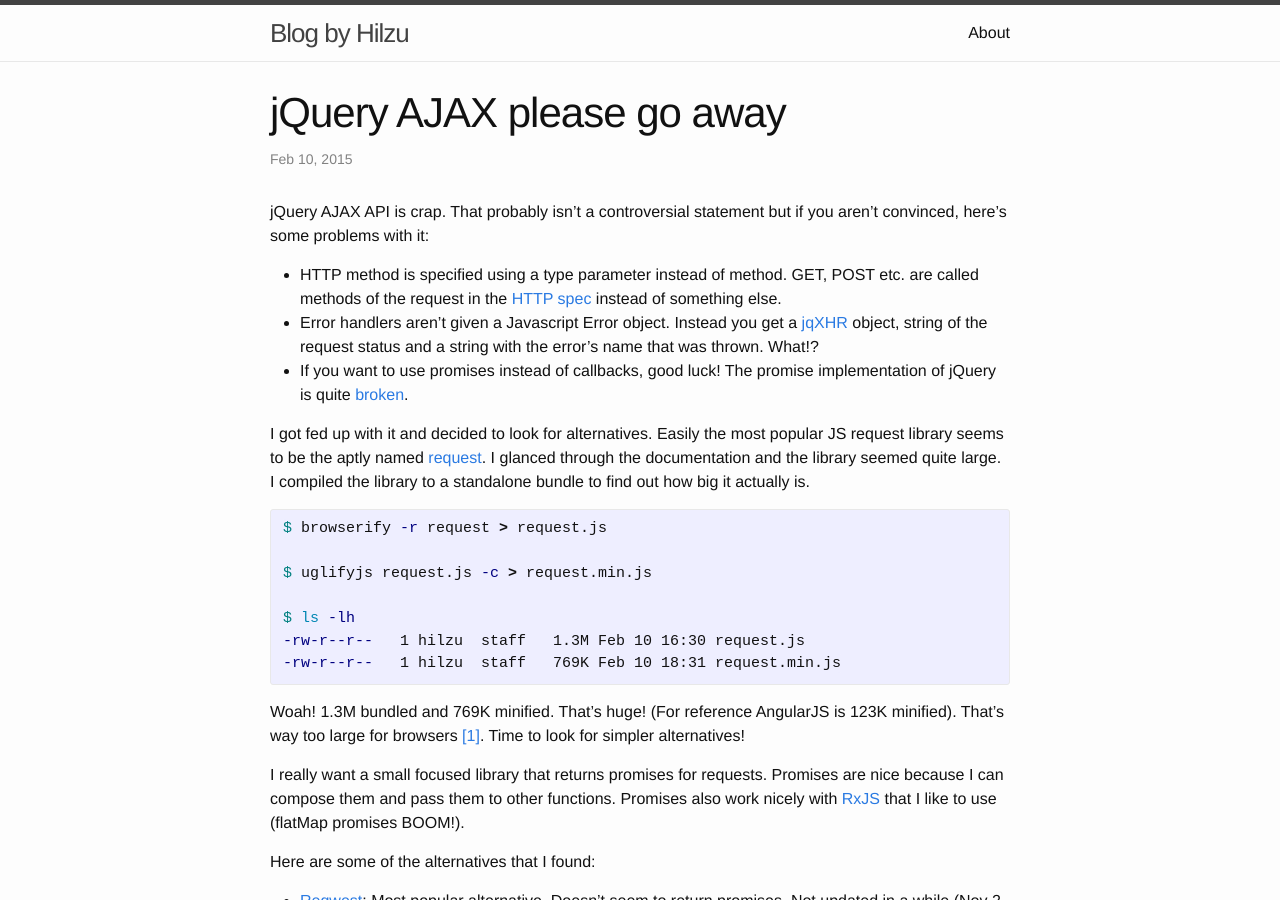
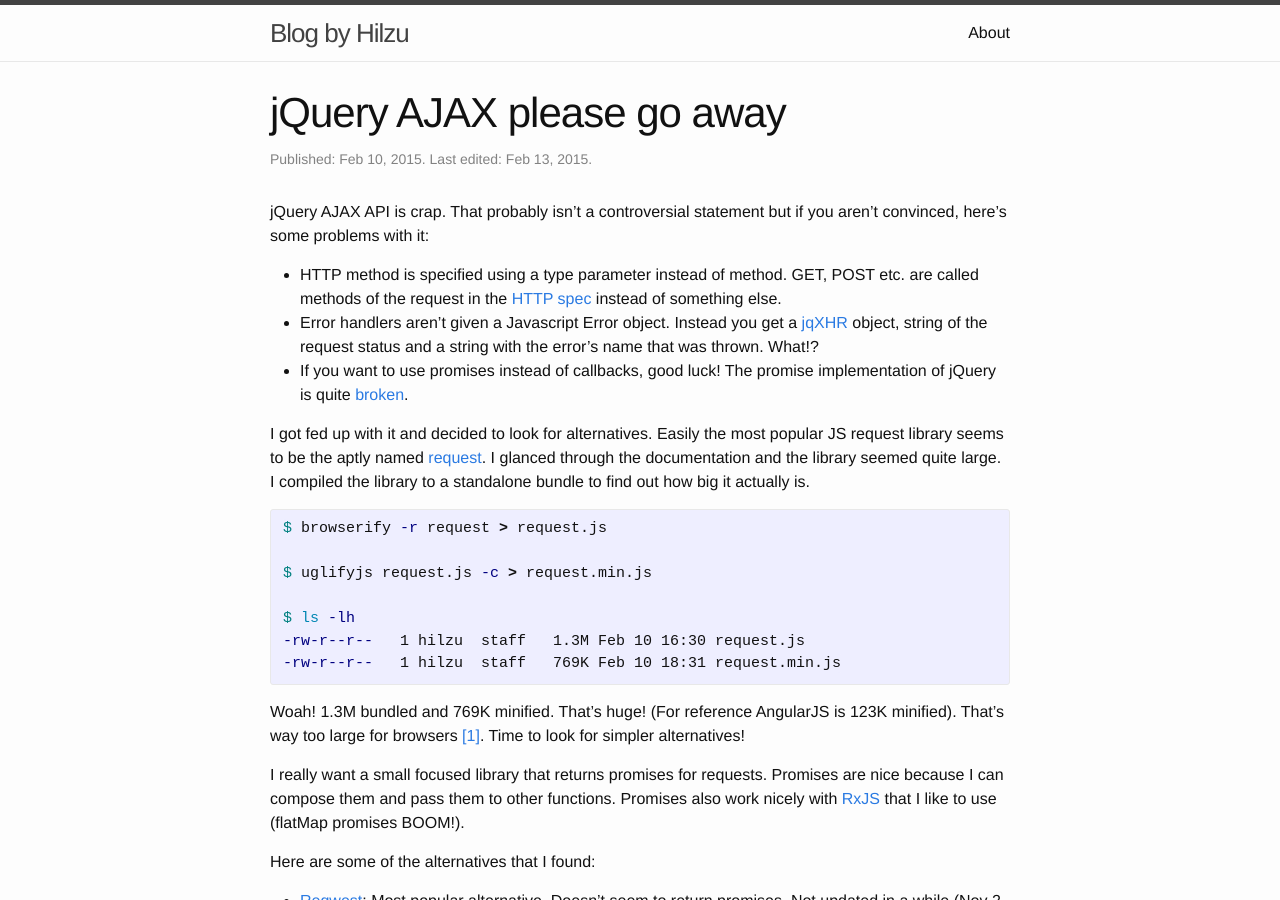
Before and after one commit to Hilzu/blog.hilzu.moe, a Jekyll site: the page built from _posts/2015-02-10-jquery-ajax-go-away.md, in a window 1280 px wide and 900 px high. Built offline with Jekyll 4.4.1, drawn with Linux system fonts in a browser that asks for light colours; comment, search, counter and statistics services are not loaded.

Commit message:
Add Last Modified to post and show it in listing and post

```diff
--- a/_layouts/post.html
+++ b/_layouts/post.html
@@ -5,7 +5,8 @@
 
   <header class="post-header">
     <h1 class="post-title" itemprop="name">{{ page.title }}</h1>
-    <p class="post-meta">{{ page.date | date: "%b %-d, %Y" }}{% if page.author %} • {{ page.author }}{% endif %}{% if page.meta %} • {{ page.meta }}{% endif %}</p>
+    <p class="post-meta">Published: {{ page.date | date: "%b %-d, %Y" }}.{% if page.last_modified %} Last edited: {{ page.last_modified | date: "%b %-d, %Y" }}. {% endif %}</p>
+    <p></p>
   </header>
 
   <div style="display: none;" itemprop="description">{{ page.excerpt }}</div>
--- a/_posts/2015-02-10-jquery-ajax-go-away.md
+++ b/_posts/2015-02-10-jquery-ajax-go-away.md
@@ -2,6 +2,7 @@
 layout: post
 title:  "jQuery AJAX please go away"
 date:   2015-02-10 20:40:00
+last_modified: 2015-02-13 15:00:00
 categories: web jquery ajax
 excerpt: jQuery AJAX API is crap. Luckily there are good alternatives.
 ---
--- a/index.html
+++ b/index.html
@@ -9,7 +9,7 @@
   <ul class="post-list">
     {% for post in site.posts %}
       <li>
-        <span class="post-meta">{{ post.date | date: "%b %-d, %Y" }}</span>
+        <span class="post-meta">Published: {{ post.date | date: "%b %-d, %Y" }}.{% if post.last_modified %} Last edited: {{ post.last_modified | date: "%b %-d, %Y" }}. {% endif %}</span>
 
         <h2>
           <a class="post-link" href="{{ post.url | prepend: site.baseurl }}">{{ post.title }}</a>
```
